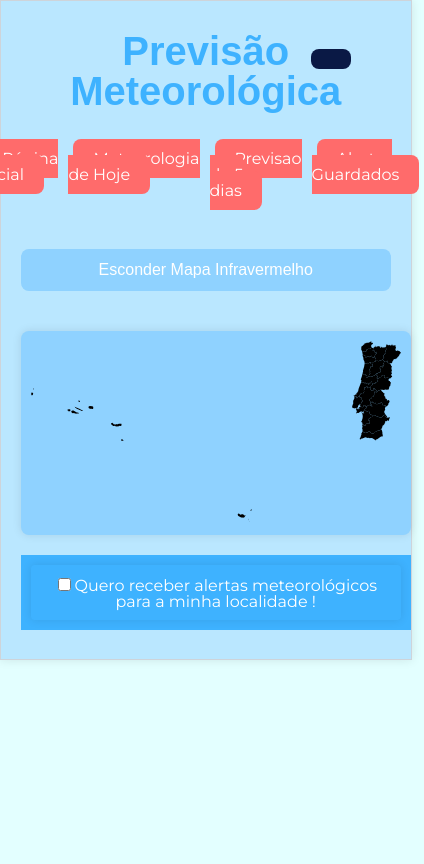
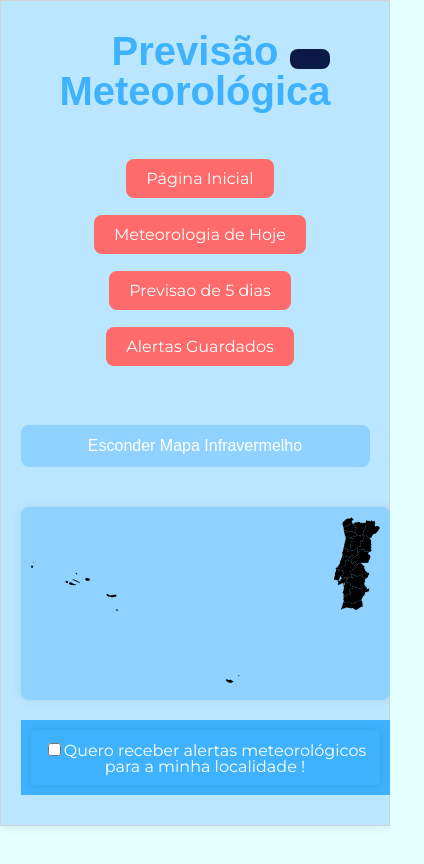
Before and after one commit to Minimeus/previsao-360, a React (Create React App) app: page / in a window 390 px wide. Shown: the top 864 px of the page, 424 px wide, since content can reach past the window. Built offline with nearby package versions, Linux system fonts and the light colour scheme; the HTML template or start-up script is replaced by a standard one; a web font is replaced by a local one.

Commit message:
ajusto para responsiveness. a tabela não

```diff
--- a/src/App.js
+++ b/src/App.js
@@ -17,7 +17,7 @@ function App() {
   //para o Darkmode
   const [isDarkMode, setIsDarkMode] = useState(false); //false for light mode
 
-  //se isDarkMode muda entao useEffect entra em jogo
+  //se isDarkMode muda entao useEffect entra em jogo = useEffect é um componente reativo que necessita certas condicoes. Aqui a sua dependencia é isDarkMode
   useEffect(() => {
     // Aplicar a classe do modo escuro a todo o body e retirar light mode
     if (isDarkMode) {
@@ -38,7 +38,7 @@ function App() {
   return (
       <div className="App">
       <header className="App-header">
-      <h1>Previsão Meteorológica   <i className="qi-300-fill"></i></h1>
+      <h1>Previsão Meteorológica   </h1>
       <button onClick={toggleDarkMode} className="dark-mode-button">
           {window.innerWidth > 1200 ? (
             isDarkMode ? 'Modo Claro' : 'Modo Escuro'
--- a/src/App.scss
+++ b/src/App.scss
@@ -56,32 +56,68 @@ table {
 
 /* Responsive seguindo instrucoes*/
 
-/* computador */
-@media (min-width: 780px) {
-}
-/* telefone */
+/* telefones vao até 420px de width*/
 @media (max-width: 420px) {
     .App {
+        padding: 5vw;
 
-        max-width: 95%;
-        min-width : 95%;
+    }
+    .header h1 {
+        position : relative;
+        z-index : 1;
+    }
+    nav ul {
+        /* tornar menu em coluna para caber, menu hamburger seria melhor */
+        flex-direction: column;
+        align-items: center;
+    }
+    nav ul li {
+        margin: 20px ;
+    }
+
+    .footer  {
+        flex-direction: column;
+        align-items: center;
+    }
+
+    .campos-alerta  {
+        flex-direction: column;
+        align-items: center;
+    }
+
+    table {
+        width:100%;
+        overflow: auto;
+        padding : 0;
+        margin : 0;
+    }
+}
+
+/* Tablet min e maximo */
+@media (min-width: 421px) and (max-width: 1024px) {
+    .App {
+        padding: 5vw;
+    }
+    nav ul {
+        /* tornar menu em coluna para caber, menu hamburger seria melhor */
+        flex-direction: column;
+        align-items: center;
+    }
+    nav ul li {
+        margin: 20px ;
     }
 
 }
 
-/* tablet */
-@media (max-width: 780px) {
-    .App{
-        max-width: 95%;
-        min-width : 95%;
-        padding: 10px;
-    }
-
+/* computador */
+@media (min-width: 780px) {
 }
-
 
 /* Um wrapper (App) com os tamanhos maximos e minimos */
 .App {
+    max-width: 100%;
+    margin: 0 auto;
+    box-sizing: border-box;
     background-color: #bae7ff;
     border: 1px solid #CED4DA;
     box-shadow: 0px 0px 10px rgba(0, 0, 0, 0.1);
```
